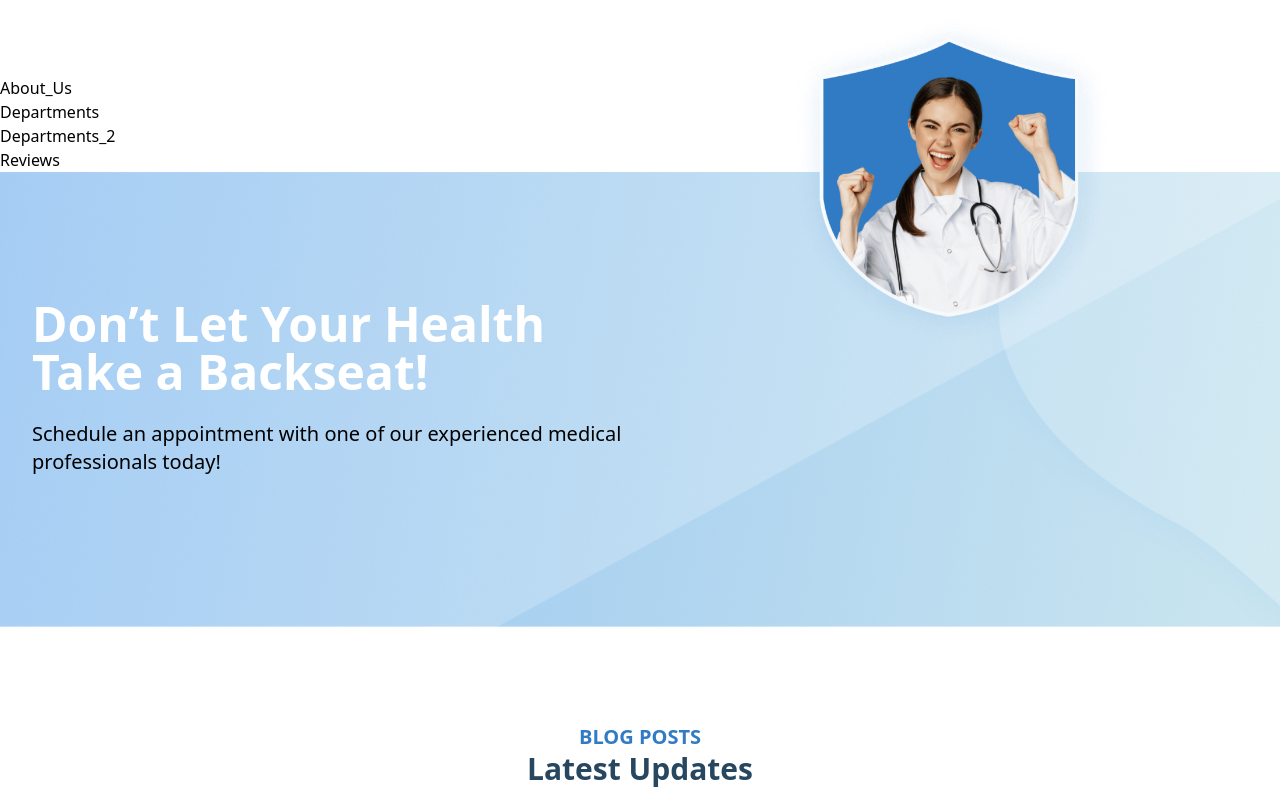
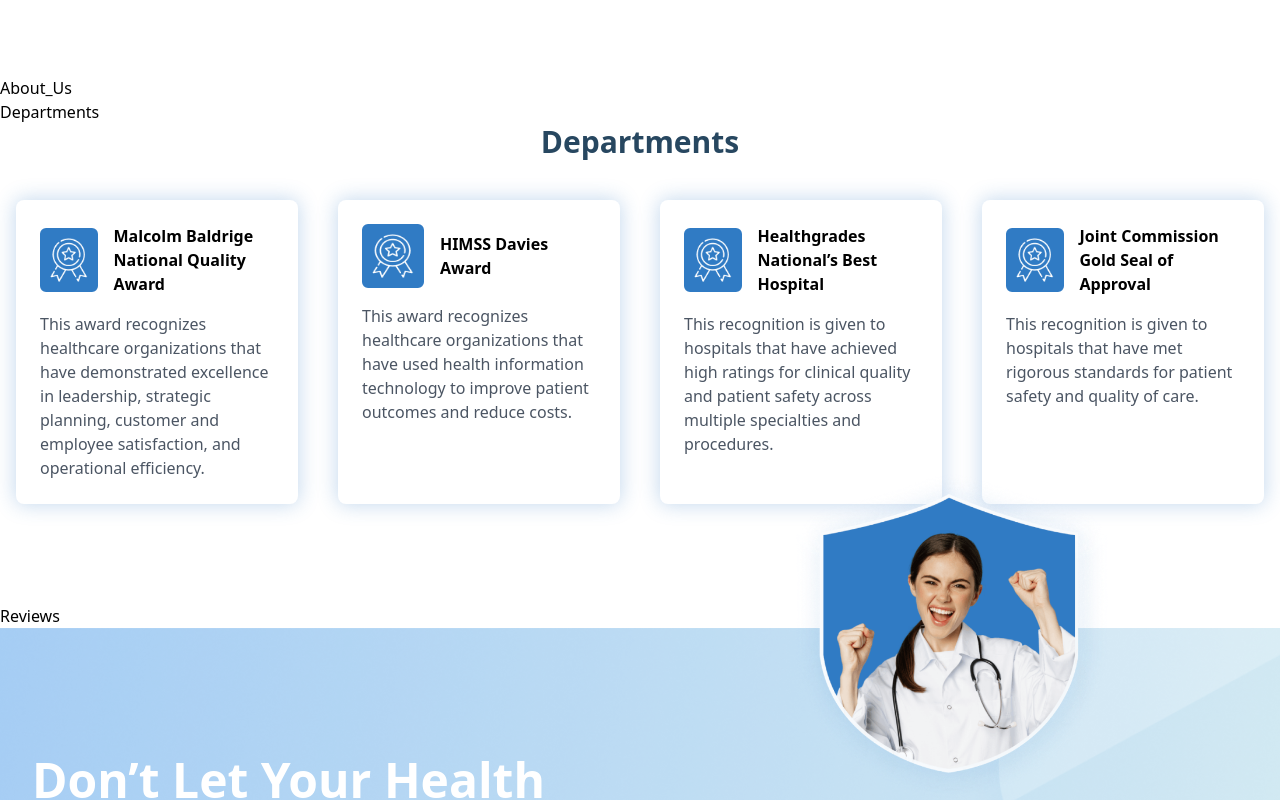
Before and after one commit to singap88a/doctor_iti, a React (Vite) app: page / in a window 1280 px wide. Shown: the part 1400-2200 px from the top of the page. Built offline with nearby package versions, Linux system fonts and the light colour scheme.

Commit message:
department section

```diff
--- a/src/components/Home_com/Departments_2.jsx
+++ b/src/components/Home_com/Departments_2.jsx
@@ -1,9 +1,59 @@
-import React from 'react'
+import Departments from "../../assets/img_home/Departments_2.png"
+export default function Departments_2() {
+  const Departmentss = [
+    {
+      title: "Malcolm Baldrige National Quality Award",
+      description:
+        "This award recognizes healthcare organizations that have demonstrated excellence in leadership, strategic planning, customer and employee satisfaction, and operational efficiency.",
+      image: Departments,
+    },
+    {
+      title: "HIMSS Davies Award",
+      description:
+        "This award recognizes healthcare organizations that have used health information technology to improve patient outcomes and reduce costs.",
+      image: Departments,
+    },
+    {
+      title: "Healthgrades National’s Best Hospital",
+      description:
+        "This recognition is given to hospitals that have achieved high ratings for clinical quality and patient safety across multiple specialties and procedures.",
+      image: Departments,
+    },
+    {
+      title: "Joint Commission Gold Seal of Approval",
+      description:
+        "This recognition is given to hospitals that have met rigorous standards for patient safety and quality of care.",
+      image: Departments,
+    },
+  ];
+  return (
+    <div className="mb-[100px]">
+      <section className="container">
+        <h2 className="pb-10 text-3xl font-bold text-text_color text-center">
+          Departments
+        </h2>
+        <div className="grid gap-10 md:grid-cols-2 lg:grid-cols-4">
+          {Departmentss.map((item, index) => (
+            <div
+              key={index}
+              className="p-6 transition-shadow bg white rounded-lg shadow-[0px_0px_20px_1px_#307ac448]
+            hover:shadow-[0px_0px_20px_10px_#307ac448">
+              <div className="flex items-center gap-4">
+                <img
+                  src={item.image}
+                  alt={item.title}
+                  className="w-16 h-16 p-2 border-2 rounded-md border-secondary bg-secondary"
+                />
+                <h3 className="font-bold text-[16px] text-text-color">
+                  {item.title}
+                </h3>
+              </div>
+              <p className="mt-4 text-gray-600">{item.description}</p>
+              </div>
+          ))}
+        </div>
+      </section>
 
-export default function Departments_2() {
-  return (
-    <div>
-      Departments_2
     </div>
   )
 }
```
